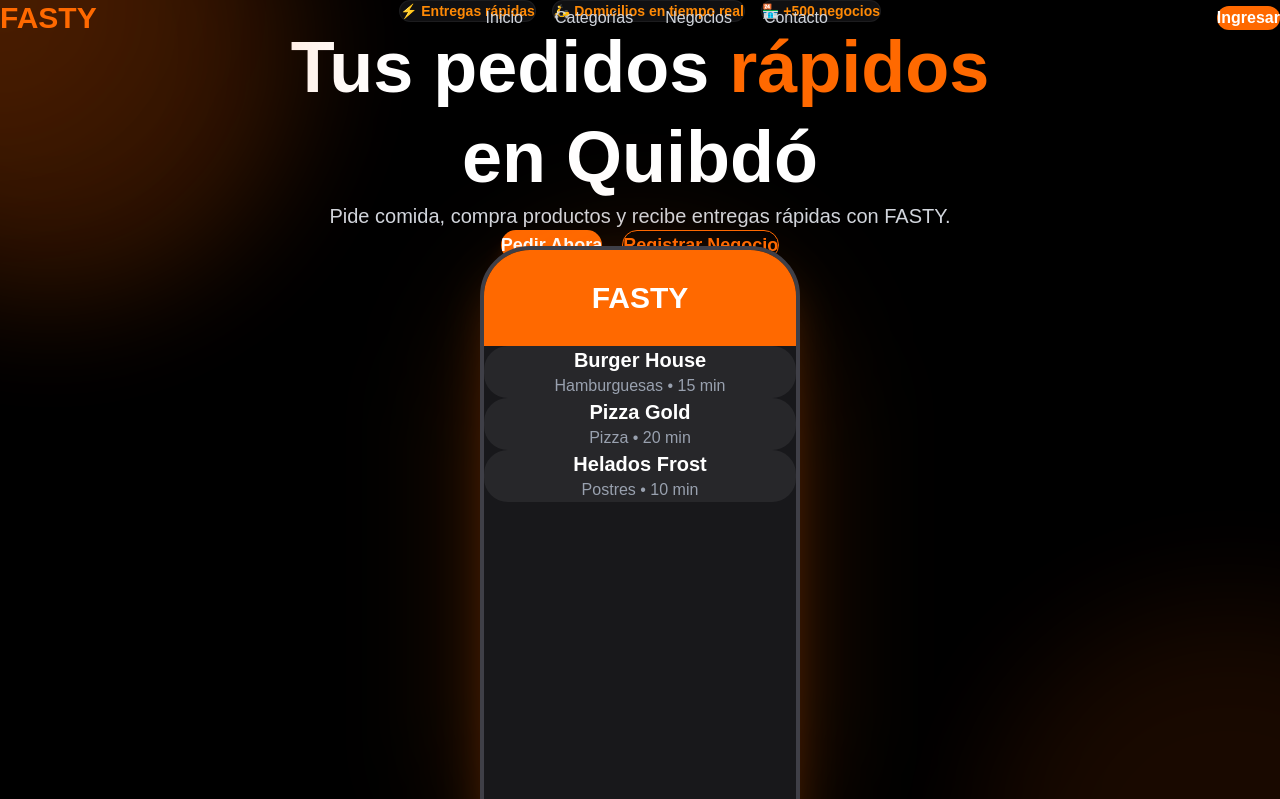
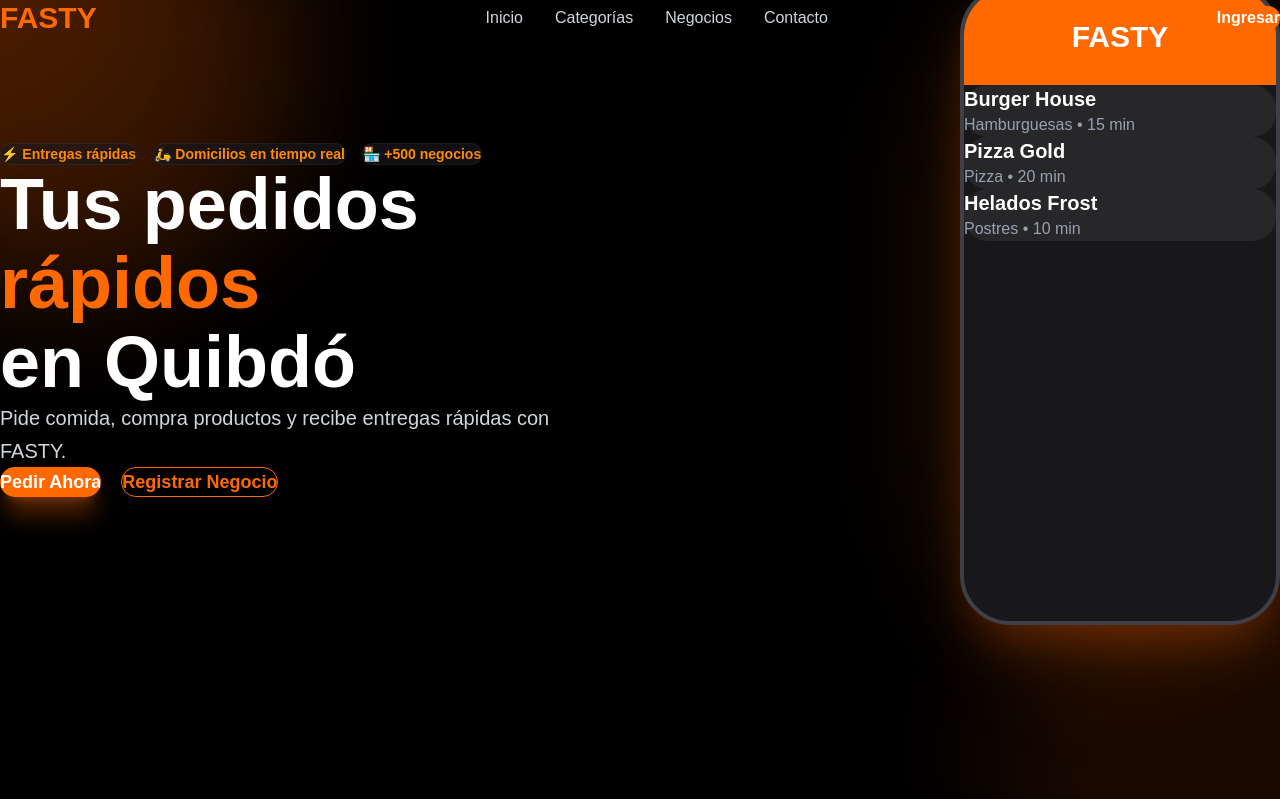
Before and after one commit to jonatanjsr4-alt/Fasty, a Next.js app: page / in a window 1280 px wide. Shown: the top 799 px of the page. Built offline with nearby package versions, Linux system fonts and the light colour scheme.

Commit message:
actualizacion fasty

```diff
--- a/app/page.tsx
+++ b/app/page.tsx
@@ -15,16 +15,18 @@ import CTA from '@/components/CTA'
 import Loader from '@/components/Loader'
 import CursorGlow from '@/components/CursorGlow'
 import ScrollTop from '@/components/ScrollTop'
+
 export default function Home() {
   return (
-    <main className="min-h-screen bg-black text-white">
+    <main className="min-h-screen bg-black text-white overflow-hidden">
+
       <ScrollTop />
       <CursorGlow />
       <Loader />
 
       <Navbar />
 
-      <section className="relative flex flex-col items-center justify-center min-h-screen px-6 text-center overflow-hidden">
+      <section className="relative min-h-screen px-6 pt-40 pb-24 overflow-hidden">
 
         <div className="absolute inset-0 overflow-hidden">
 
@@ -33,7 +35,12 @@ export default function Home() {
           <div className="absolute bottom-[-200px] right-[-200px] w-[500px] h-[500px] bg-orange-500/10 rounded-full blur-3xl animate-pulse" />
 
         </div>
-  <div className="flex flex-wrap items-center justify-center gap-4 mb-8">
+
+        <div className="max-w-7xl mx-auto grid grid-cols-1 lg:grid-cols-2 gap-20 items-center relative z-10">
+
+          <div>
+
+            <div className="flex flex-wrap gap-4 mb-8">
 
               <div className="glass-card px-5 py-3 rounded-full text-sm text-orange-400 font-semibold">
                 ⚡ Entregas rápidas
@@ -48,11 +55,12 @@ export default function Home() {
               </div>
 
             </div>
+
             <motion.h1
               initial={{ opacity: 0, y: -40 }}
               animate={{ opacity: 1, y: 0 }}
               transition={{ duration: 0.6 }}
-          className="text-5xl md:text-7xl font-extrabold text-white leading-tight max-w-5xl"
+              className="text-5xl md:text-7xl font-extrabold text-white leading-[1.1]"
             >
               Tus pedidos
               <span className="text-orange-500"> rápidos</span>
@@ -64,33 +72,58 @@ export default function Home() {
               initial={{ opacity: 0 }}
               animate={{ opacity: 1 }}
               transition={{ delay: 0.4 }}
-          className="mt-10 text-lg md:text-xl text-gray-300 max-w-3xl"
+              className="mt-8 text-lg md:text-xl text-gray-300 max-w-2xl leading-relaxed"
             >
               Pide comida, compra productos y recibe entregas rápidas con FASTY.
             </motion.p>
 
-        <div className="flex flex-col md:flex-row gap-5 mt-12">
+            <div className="flex flex-col sm:flex-row gap-5 mt-12">
 
-          <button className="premium-button bg-orange-500 hover:bg-orange-600 transition-all px-9 py-4 rounded-2xl font-bold text-lg shadow-xl shadow-orange-500/40">
+              <button className="premium-button bg-orange-500 hover:bg-orange-600 transition-all px-10 py-5 rounded-2xl font-bold text-lg shadow-xl shadow-orange-500/40">
                 Pedir Ahora
               </button>
 
-          <button className="premium-button border border-orange-500 text-orange-500 hover:bg-orange-500 hover:text-white transition-all px-9 py-4 rounded-2xl font-bold text-lg">
+              <button className="premium-button border border-orange-500 text-orange-500 hover:bg-orange-500 hover:text-white transition-all px-10 py-5 rounded-2xl font-bold text-lg">
                 Registrar Negocio
               </button>
 
             </div>
+
+          </div>
+
+          <div className="flex justify-center lg:justify-end">
+
             <PhoneMockup />
+
+          </div>
+
+        </div>
+
       </section>
+
+      <div className="relative z-20 -mt-10">
         <SearchBar />
+      </div>
+
+      <div className="space-y-20">
+
         <Categories />
+
         <FeaturedStores />
+
         <Stats />
+
         <HowItWorks />
+
         <Testimonials />
+
         <DownloadApp />
+
         <CTA />
+
         <Footer />
+
+      </div>
 
     </main>
   )
```
Lines whose indentation alone changed are shown as unchanged.
